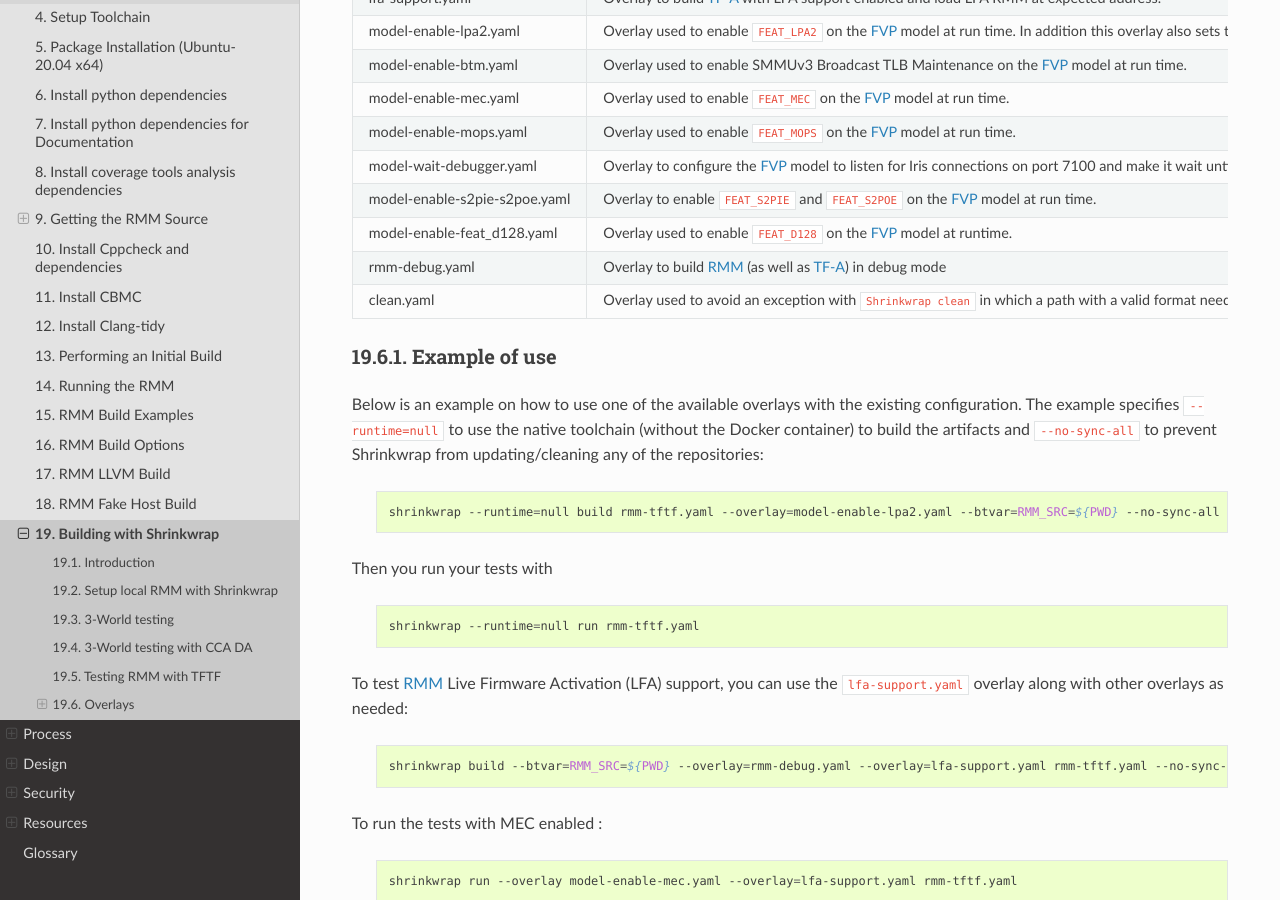
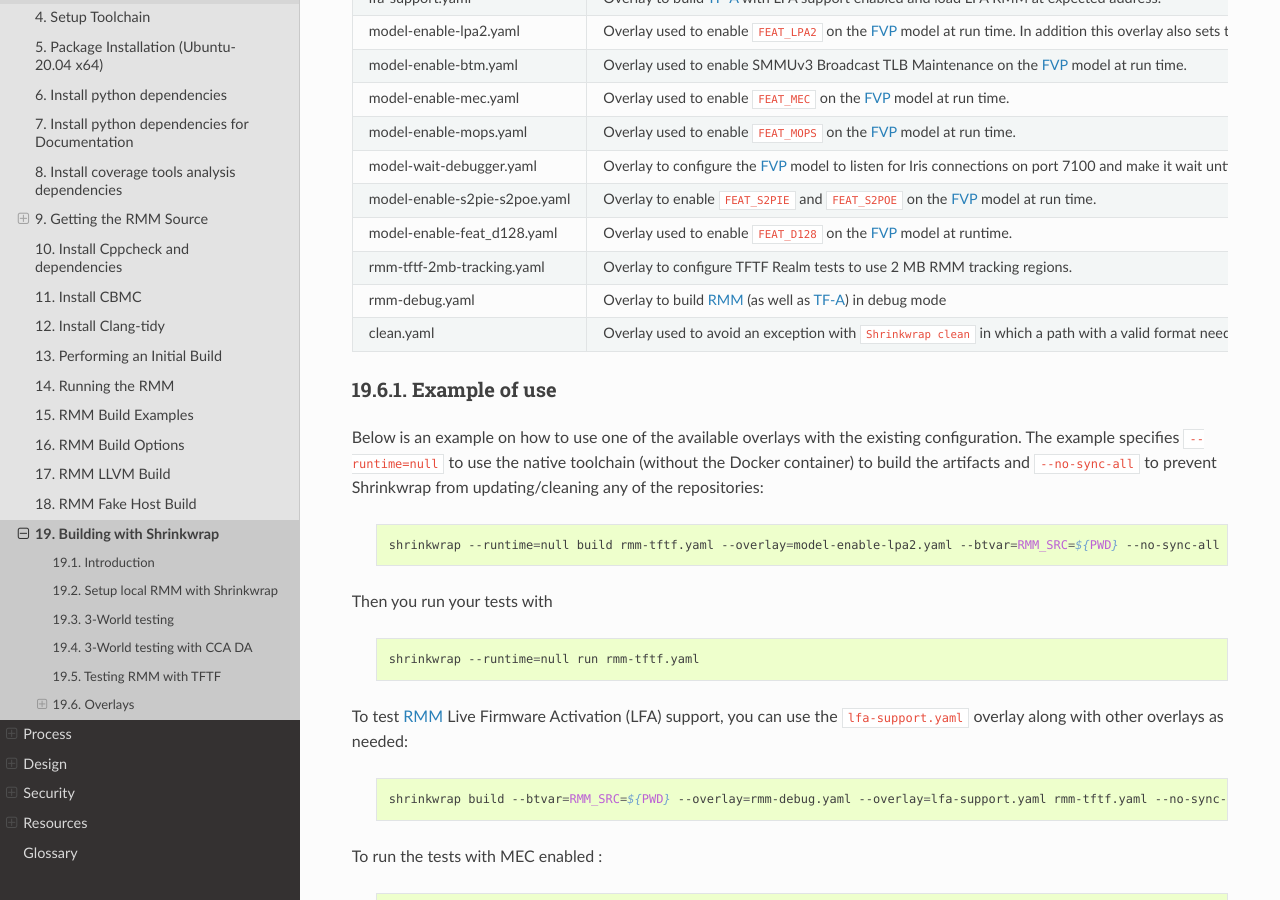
Before and after one commit to TF-RMM/tf-rmm, a Sphinx documentation site: the page built from docs/getting_started/building-with-shrinkwrap.rst, in a window 1280 px wide and 900 px high, scrolled down 5058 px. Built offline with Sphinx 7.4.7 and the Read the Docs theme 3.1.0, drawn with Linux system fonts in a browser that asks for light colours.

Commit message:
feat(shrinkwrap): add TFTF 2 MB tracking overlay
Change-Id: I1378da758f19bbb2e928160f6e0a6dbec4f3d7a5
Signed-off-by: Shruti Gupta <shruti.gupta@arm.com>

```diff
--- a/docs/getting_started/building-with-shrinkwrap.rst
+++ b/docs/getting_started/building-with-shrinkwrap.rst
@@ -288,6 +288,7 @@ The available Overlays are sumarized in the next table
    model-wait-debugger.yaml,Overlay to configure the |FVP| model to listen for Iris connections on port 7100 and make it wait until a debugger is connected before starting execution
    model-enable-s2pie-s2poe.yaml,Overlay to enable ``FEAT_S2PIE`` and ``FEAT_S2POE`` on the |FVP| model at run time.
    model-enable-feat_d128.yaml,Overlay used to enable ``FEAT_D128`` on the |FVP| model at runtime.
+   rmm-tftf-2mb-tracking.yaml,Overlay to configure TFTF Realm tests to use 2 MB RMM tracking regions.
    rmm-debug.yaml,Overlay to build |RMM| (as well as |TF-A|) in debug mode
    clean.yaml,Overlay used to avoid an exception with ``Shrinkwrap clean`` in which a path with a valid format needs to be specified for |RMM|
 
```
Also changed, not shown: 1 other file.
